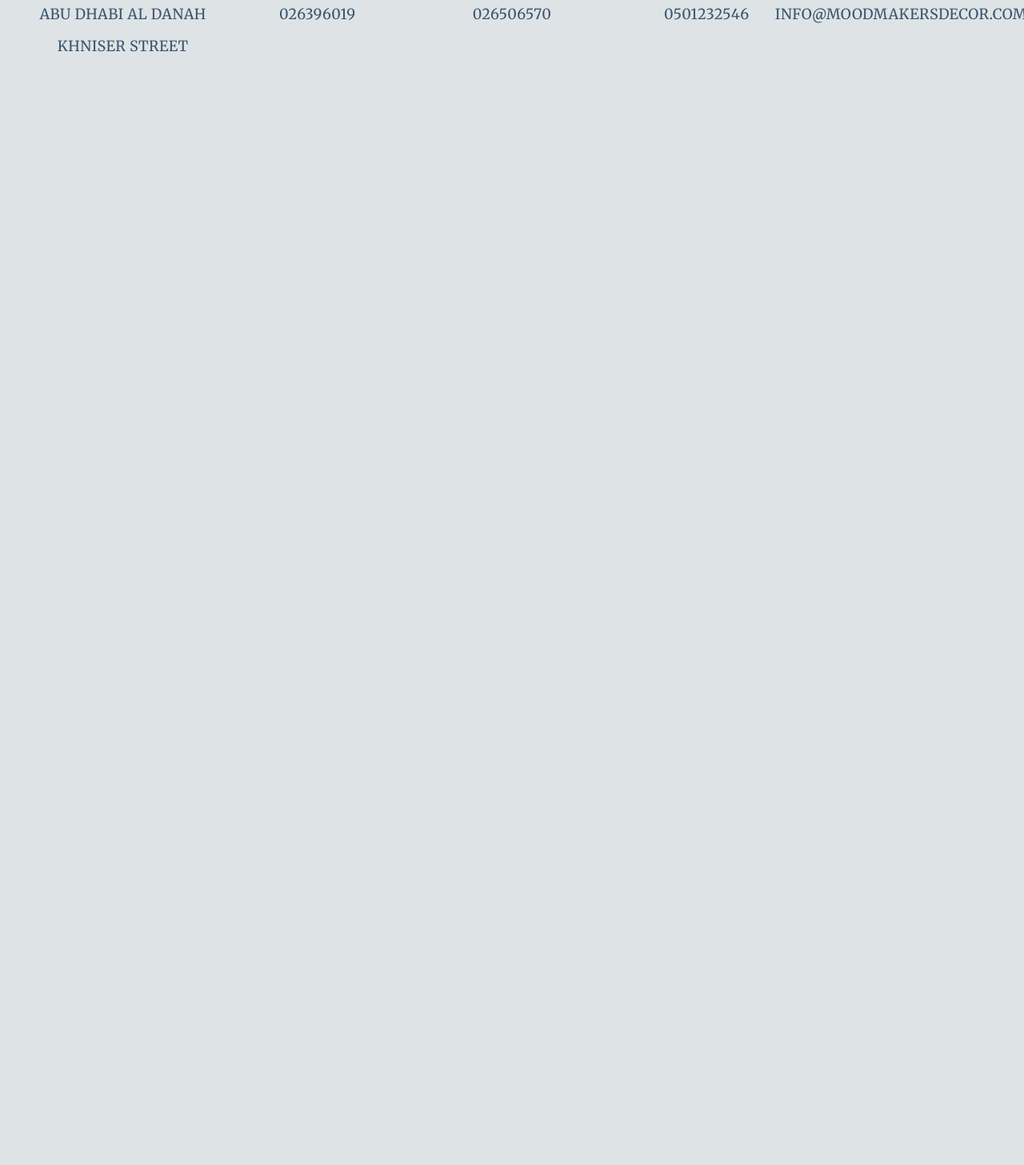
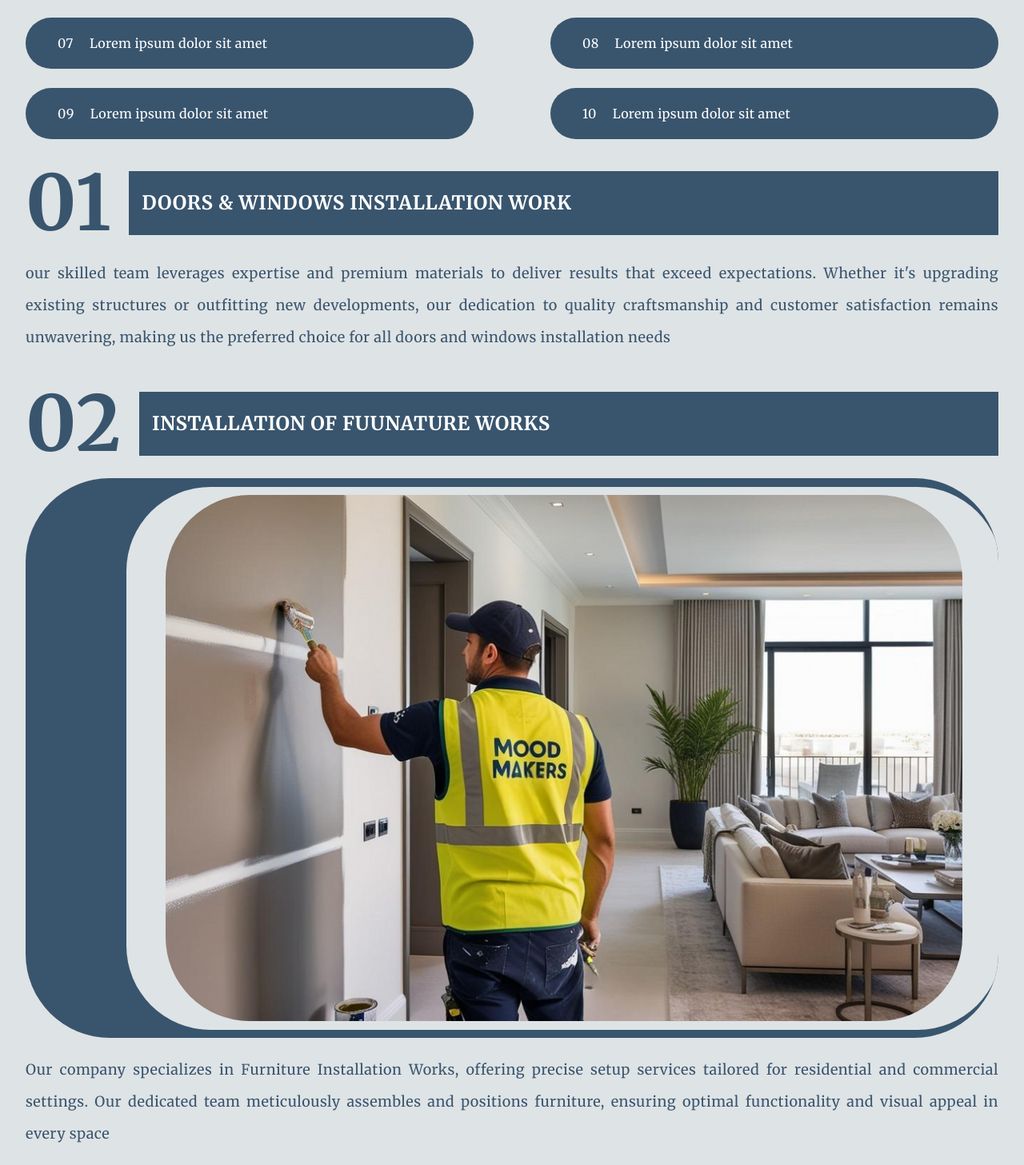
Before and after one commit to Saeed-Altout/mood-makers, a Next.js app: page /our-services in a window 1280 px wide. Shown: the part 2953-4410 px from the top of the page at 80% size. Before the commit the page ends 3071 px from the top, so only its background shows below. Built offline with nearby package versions, Linux system fonts and the light colour scheme.

Commit message:
feat(ui): add first shape in our services page.

```diff
--- a/app/(root)/our-services/page.tsx
+++ b/app/(root)/our-services/page.tsx
@@ -4,7 +4,7 @@ import { Hero } from "@/components/ui/hero";
 import { Section } from "@/components/ui/section";
 import { Heading } from "@/components/ui/heading";
 import { Typography } from "@/components/ui/typography";
-import { heroOurServices } from "@/constants";
+import { heroOurServices, servicesList } from "@/constants";
 
 export default function OurServices() {
   return (
@@ -40,6 +40,72 @@ export default function OurServices() {
             ensures meticulous planning, precise execution, and timely
             completion of projects
           </Typography>
+          <div className="grid grid-cols-1 md:grid-cols-2 gap-x-24 gap-y-6">
+            {servicesList.map((item, index) => (
+              <div
+                key={index}
+                className="bg-mood-primary py-4 pl-10 pr-5 flex justify-start items-center gap-5 rounded-full"
+              >
+                <span className="text-white">
+                  {index < 9 ? `0${index + 1}` : index + 1}
+                </span>
+                <p className="text-white">{item.title}</p>
+              </div>
+            ))}
+          </div>
+
+          <div className="flex justify-center items-center flex-col gap-10">
+            <div className="w-full flex justify-start items-center flex-col gap-5">
+              <div className="w-full flex justify-start items-center gap-5">
+                <span className="text-mood-primary text-8xl font-semibold">
+                  01
+                </span>
+                <p className="flex-1 text-white bg-mood-primary text-2xl font-semibold py-6 px-4">
+                  DOORS & WINDOWS INSTALLATION WORK
+                </p>
+              </div>
+              <Typography>
+                our skilled team leverages expertise and premium materials to
+                deliver results that exceed expectations. Whether it&apos;s
+                upgrading existing structures or outfitting new developments,
+                our dedication to quality craftsmanship and customer
+                satisfaction remains unwavering, making us the preferred choice
+                for all doors and windows installation needs
+              </Typography>
+            </div>
+
+            <div className="w-full flex justify-start items-center flex-col gap-5">
+              <div className="w-full flex justify-start items-center gap-5">
+                <span className="text-mood-primary text-8xl font-semibold">
+                  02
+                </span>
+                <p className="flex-1 text-white bg-mood-primary text-2xl font-semibold py-6 px-4">
+                  INSTALLATION OF FUUNATURE WORKS
+                </p>
+              </div>
+
+              <div className="relative bg-mood-primary w-full h-[700px] rounded-[105px] overflow-hidden flex justify-center items-center z-0">
+                <div className="relative bg-mood-light h-[97%] w-[95%] md:w-[90%] rounded-[105px] translate-x-[25px] md:translate-x-[45px] lg:translate-x-[65px] flex justify-center items-center z-40">
+                  <div className="relative h-[97%] w-[91%] z-50">
+                    <Image
+                      src="/serve.png"
+                      alt="Image"
+                      fill
+                      className="object-cover rounded-[105px]"
+                    />
+                  </div>
+                </div>
+              </div>
+
+              <Typography>
+                Our company specializes in Furniture Installation Works,
+                offering precise setup services tailored for residential and
+                commercial settings. Our dedicated team meticulously assembles
+                and positions furniture, ensuring optimal functionality and
+                visual appeal in every space
+              </Typography>
+            </div>
+          </div>
         </div>
       </Section>
     </main>
--- a/constants/index.ts
+++ b/constants/index.ts
@@ -738,6 +738,100 @@ const dataSummary = [
   },
 ];
 
+const ourServices = [
+  {
+    id: 1,
+    title: "DOORS & WINDOWS INSTALLATION WORK",
+    description:
+      "our skilled team leverages expertise and premium materials to deliver results that exceed expectations. Whether it's upgrading existing structures or outfitting new developments, our dedication to quality craftsmanship and customer satisfaction remains unwavering, making us the preferred choice for all doors and windows installation needs.",
+  },
+  {
+    id: 2,
+    title: "INSTALLATION OF FUUNATURE WORKS",
+    description:
+      "Our company specializes in Furniture Installation Works, offering precise setup services tailored for residential and commercial settings. Our dedicated team meticulously assembles and positions furniture, ensuring optimal functionality and visual appeal in every space.",
+  },
+  {
+    id: 3,
+    title: "TINGING AND PAINTING WORKS",
+    description:
+      "Our company specializes in Furniture Installation Works, offering precise setup services tailored for residential and commercial settings. Our dedicated team meticulously assembles and positions furniture, ensuring optimal functionality and visual appeal in every space",
+    group: {
+      title: "Wall finishing works",
+      imgUrl: "",
+      children: [
+        {
+          id: 1,
+          title: "Wall Cladding Supply and Installation",
+          description:
+            "We offer a diverse range of wall cladding options and expert installation services to enhance the appearance and durability of your walls.",
+        },
+        {
+          id: 2,
+          title: "Painting Works: Our skilled painters",
+          description:
+            "provide high-quality painting services, using premium paints and techniques to achieve flawless finishes that breathe new life into your walls.",
+        },
+        {
+          id: 3,
+          title: "Decorative Special Painting",
+          description:
+            "Elevate your space with our specialized decorative painting services, including faux finishes, texture painting, murals, and other artistic techniques to add character and charm to your walls.",
+        },
+        {
+          id: 3,
+          title: "Wallpaper Supply and Installation",
+          description:
+            "Explore our extensive collection of wallpapers and let our experienced team handle the professional installation, transforming your walls with patterns, textures, and colors that suit your style",
+        },
+      ],
+    },
+  },
+];
+
+const servicesList = [
+  {
+    id: 1,
+    title: "Lorem ipsum dolor sit amet",
+  },
+  {
+    id: 2,
+    title: "Lorem ipsum dolor sit amet",
+  },
+  {
+    id: 3,
+    title: "Lorem ipsum dolor sit amet",
+  },
+  {
+    id: 4,
+    title: "Lorem ipsum dolor sit amet",
+  },
+  {
+    id: 5,
+    title: "Lorem ipsum dolor sit amet",
+  },
+  {
+    id: 6,
+    title: "Lorem ipsum dolor sit amet",
+  },
+  {
+    id: 7,
+    title: "Lorem ipsum dolor sit amet",
+  },
+  {
+    id: 8,
+    title: "Lorem ipsum dolor sit amet",
+  },
+  {
+    id: 9,
+    title: "Lorem ipsum dolor sit amet",
+  },
+  {
+    id: 10,
+    title: "Lorem ipsum dolor sit amet",
+  },
+];
+
 export {
   heroAboutUs,
   heroOurProjects,
@@ -748,4 +842,6 @@ export {
   titleServices,
   services,
   dataSummary,
+  ourServices,
+  servicesList,
 };
```
Also changed, not shown: public/serve.png (added).
